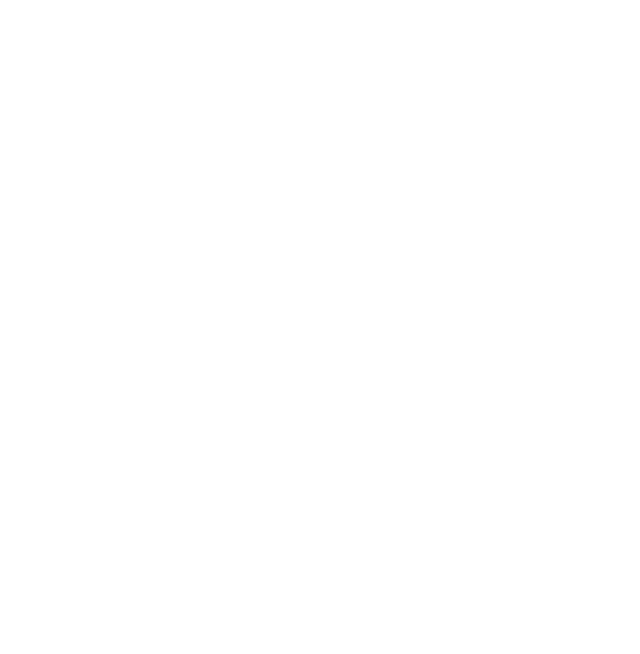
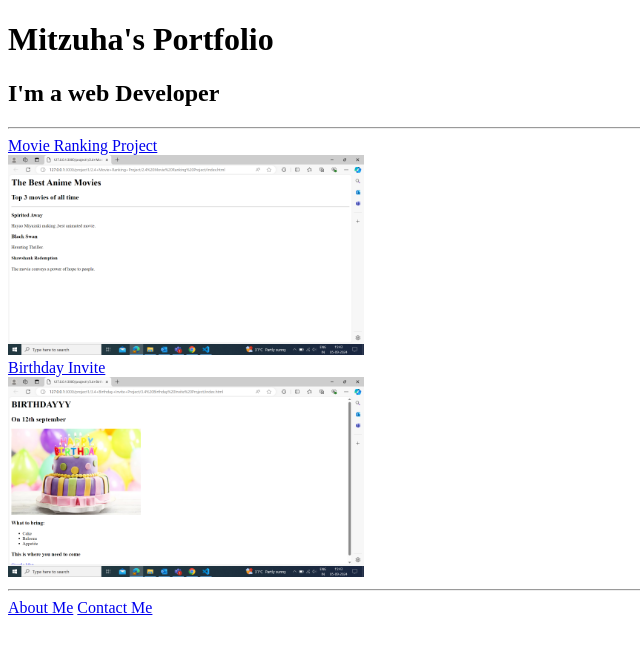
Before and after one commit to nikithaapaul/html-portfolio, a plain HTML site: page index.html in a window 1280 px wide. Shown: the whole page, without its empty margins (0-640 px from the left). Drawn offline with Linux system fonts and the light colour scheme.

Commit message:
Update index.html

```diff
--- a/index.html
+++ b/index.html
@@ -1,10 +1,35 @@
 <!-- TODO 1: Create the HTML Boilerplate -->
+ <!DOCTYPE html>
+ <html lang="en">
+ <head>
+    <meta charset="UTF-8">
+    <meta name="viewport" content="width=device-width, initial-scale=1.0">
+    <title>Portfolio</title>
+ </head>
+ <body>
+    <h1>Mitzuha's Portfolio</h1>
+    <h2>I'm a web Developer</h2>
+ <hr />
+
+<a href = "./public/movie-ranking.html">Movie Ranking Project</a>
 
 <!-- TODO 2: Add Your previous projects' HTML into the public folder -->
 
+<br />
+
 <!-- TODO 3: Take screenshots of your project previews and add the images to the images folder -->
 
+<img class = "fit-picture movie-ranking" src ="assets/images/movie-ranking.png" height = "200"  alt = "A list of movie recommendations are given." />
+
+<br />
+<a href ="./public/birthday-invite.html">Birthday Invite</a>
+<br />
+
+<img class = "fit-picture birthday-invite" src = "assets/images/birthday-invite.png" height="200" alt = "image of birthday-invite" />
+
+
 <!-- TODO 4: Add titles/subtitles etc. -->
+
 
 <!-- TODO 5: Add a link to the project pages -->
 
@@ -13,3 +38,10 @@ HINT for TODO 6: You can use the height attribute set to 200 to make the image s
 https://developer.mozilla.org/en-US/docs/Web/HTML/Element/img#attr-height -->
 
 <!-- TODO 7: Add the Contact Me and About Me page links -->
+<hr />
+<a href ="public/about.html">About Me</a>
+<a href ="public/contact.html">Contact Me</a>
+
+
+</body>
+</html>
```
